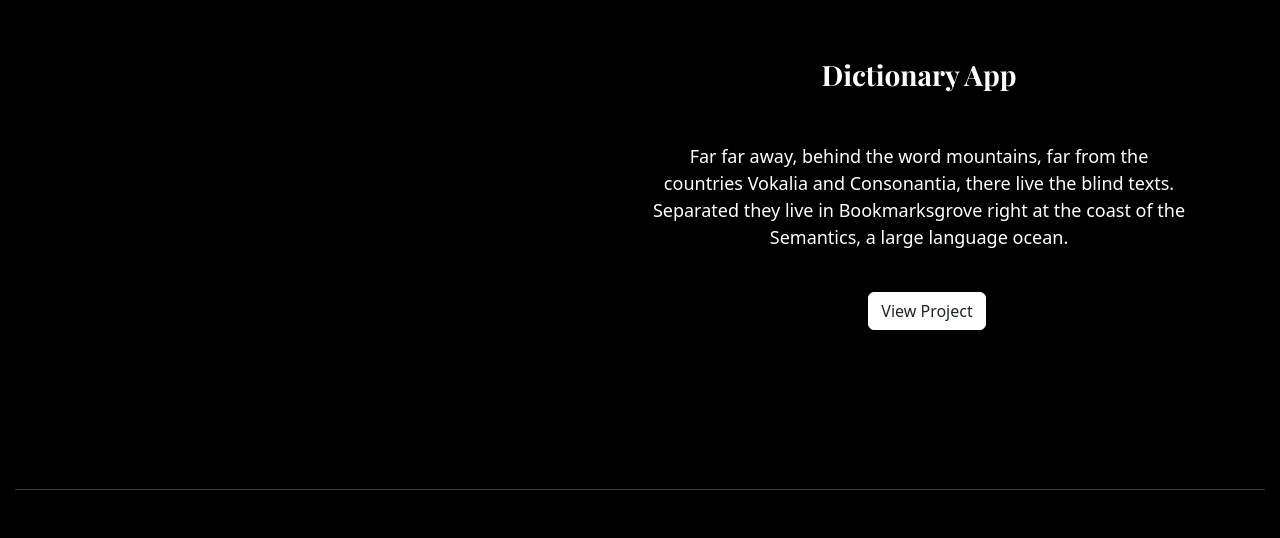
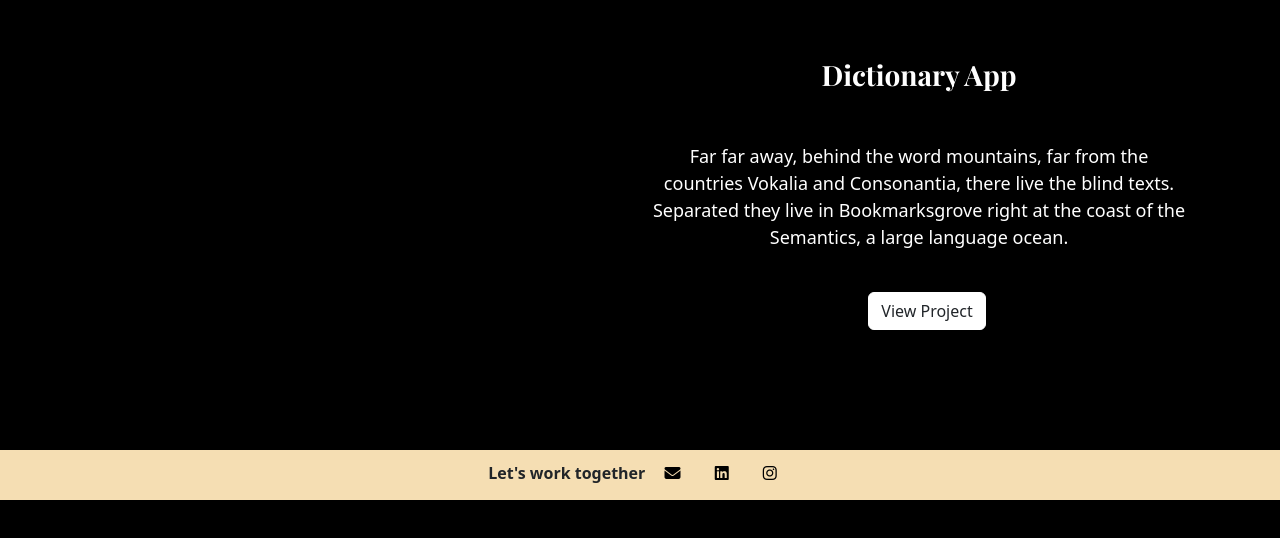
Before and after one commit to Demira11/dees-portfolio, a plain HTML site: page work.html in a window 1280 px wide. Shown: the part 1311-1849 px from the top of the page. Before the commit the page ends 1816 px from the top, so only its background shows below. Drawn offline with nearby package versions, Linux system fonts and the light colour scheme.

Commit message:
added link to my socials to the font awesome icons in work.html

```diff
--- a/work.html
+++ b/work.html
@@ -179,9 +179,23 @@
 
 
   </body>
-  <br />
+   <br />
     <br />
-     <br />
     <br />
-   <hr>
+
+    <footer>
+      Let's work together
+      <a href="mailto:demira.codes@gmial.com"
+        ><i class="fa-solid fa-envelope social"></i
+      ></a>
+      <a href="https://www.linkedin.com/in/demira-pasalic-098b1723a/"
+        ><i class="fa-brands fa-linkedin social"></i
+      ></a>
+      <a href="https://www.instagram.com/deepashamusic/?next=%2F"
+        ><i class="fa-brands fa-instagram social"></i
+      ></a>
+    </footer>
+    <br />
+    <br />
+
 </html>
```
